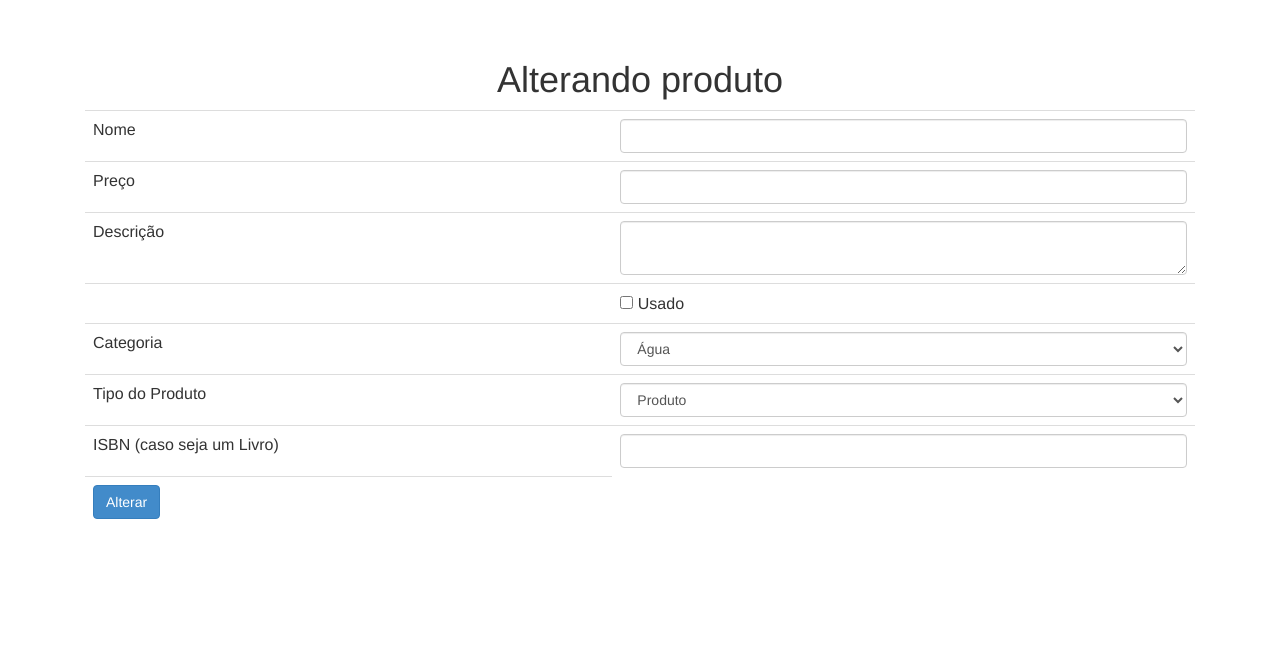
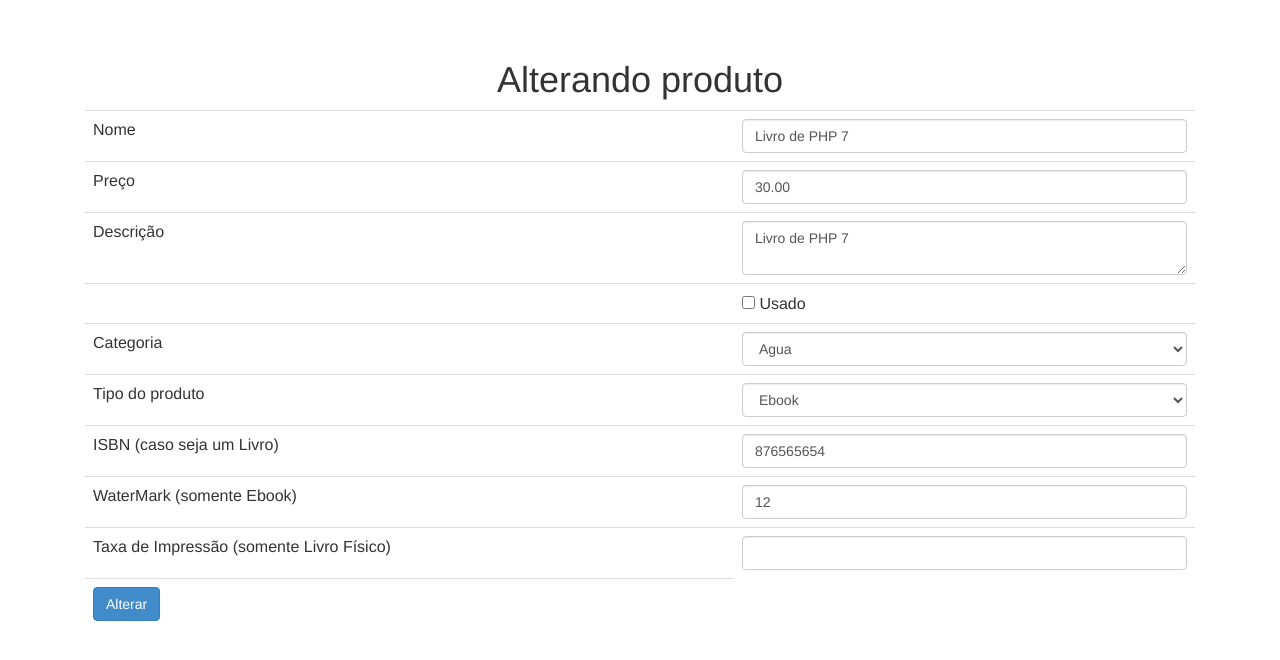
Before and after one commit to rblima0/projeto-php-poo-2, a PHP site: page /produto-altera-formulario.php?id=13 in a window 1280 px wide. Shown: the part 51-711 px from the top of the page. Run offline with PHP 8.4, Linux system fonts and the light colour scheme; data comes from the database, SQL or seed files in the repository; data that the repository does not hold is empty.

Commit message:
Update 4

```diff
--- /dev/null
+++ b/loja/class/Ebook.php
@@ -0,0 +1,13 @@
+<?php
+class Ebook extends Livro {
+
+	private $waterMark;
+
+	public function getWaterMark() {
+		return $this->waterMark;
+	}
+	public function setWaterMark($waterMark) {
+		$this->waterMark = $waterMark;
+	}
+
+}
--- a/loja/class/Livro.php
+++ b/loja/class/Livro.php
@@ -1,5 +1,5 @@
 <?php
-class Livro extends Produto {
+abstract class Livro extends Produto {
 
 	private $isbn;
 
--- a/loja/class/Produto.php
+++ b/loja/class/Produto.php
@@ -7,7 +7,6 @@ class Produto {
     private $descricao;
     private $usado;
     private $categoria;
-    private $tipoProduto;
 
     function __construct($nome, $preco, $descricao, $usado, Categoria $categoria){
         $this->nome = $nome;
@@ -15,13 +14,6 @@ class Produto {
         $this->descricao = $descricao;
         $this->usado = $usado;
         $this->categoria = $categoria;
-    }
-
-    public function precoComDesconto($valor = 0.1) {
-    	if($valor <= 0.5 && $valor > 0) {
-    		return $this->preco - ($this->preco * $valor);
-    	}
-    	return $this->preco;
     }
 
     public function getId(){
@@ -61,12 +53,37 @@ class Produto {
         $this->tipoProduto = $tipoProduto;
     }
 
-    function temIsbn(){
-        return $this instanceof Livro;
+    public function precoComDesconto($valor = 0.1) {
+        if($valor <= 0.5 && $valor > 0) {
+            return $this->preco - ($this->preco * $valor);
+        }
+        return $this->preco;
     }
 
     function calculaImposto() {
         return $this->preco * 0.195;
+    }
+
+    function temIsbn(){
+        return $this instanceof Livro;
+    }
+    function temWaterMark(){
+        return $this instanceof Ebook;
+    }
+    function temTaxaImpressao(){
+        return $this instanceof LivroFisico;
+    }
+
+    public function atualizaBaseadoEm($params){
+        if($this->temIsbn()){
+            $this->setIsbn($params['isbn']);
+        }
+        if($this->temWaterMark()){
+            $this->setWaterMark($params['waterMark']);
+        }
+        if($this->temTaxaImpressao()){
+            $this->setTaxaImpressao($params['taxaImpressao']);
+        }
     }
 
     function __toString(){
--- a/loja/class/ProdutoDao.php
+++ b/loja/class/ProdutoDao.php
@@ -15,24 +15,16 @@ class ProdutoDao {
 
 	while($produto_array = mysqli_fetch_assoc($resultado)) {
 
-		$categoria = new Categoria();
-        $categoria->setNome($produto_array['categoria_nome']);
+		$tipoProduto = $produto_array['tipoProduto'];
+		$produto_id = $produto_array['id'];
+        $categoria_nome = $produto_array['categoria_nome'];
 
-        $nome = $produto_array['nome'];
-        $preco = $produto_array['preco'];
-        $descricao = $produto_array['descricao'];
-        $usado = $produto_array['usado'];
-        $isbn = $produto_array['isbn'];
-        $tipoProduto = $produto_array['tipoProduto'];
+        $factory = new ProdutoFactory();
+        $produto = $factory->criaPor($tipoProduto, $produto_array);
+        $produto->atualizaBaseadoEm($produto_array);
 
-       	if($tipoProduto == "Livro"){
-			$produto = new Livro($nome, $preco, $descricao, $usado, $categoria);
-			$produto->setIsbn($isbn);
-       	}else{
-			$produto = new Produto($nome, $preco, $descricao, $usado, $categoria);
-       	}
-
-        $produto->setId($produto_array['id']);
+        $produto->setId($produto_id);
+        $produto->getCategoria()->setNome($categoria_nome);
 
         array_push($produtos, $produto);
 	}
@@ -47,10 +39,22 @@ function insereProduto(Produto $produto) {
 		$isbn = $produto->getIsbn();
 	}
 
+	$waterMark = "";
+	if($produto->temWaterMark()){
+		$waterMark = $produto->getWaterMark();
+	}
+
+	$taxaImpressao = "";
+	if($produto->temTaxaImpressao()){
+		$taxaImpressao = $produto->getTaxaImpressao();
+	}
+
 	$tipoProduto = get_class($produto);
 
-	$query = "insert into produtos (nome, preco, descricao, categoria_id, usado, isbn, tipoProduto)
-		values ('{$produto->getNome()}', {$produto->getPreco()}, '{$produto->getDescricao()}', {$produto->getCategoria()->getId()}, {$produto->getUsado()},'{$isbn}', '{$tipoProduto}')";
+	$query = "insert into produtos (nome, preco, descricao, categoria_id,
+				usado, isbn, tipoProduto, waterMark, taxaImpressao)
+		values ('{$produto->getNome()}', {$produto->getPreco()}, '{$produto->getDescricao()}', {$produto->getCategoria()->getId()}, {$produto->getUsado()}, '{$isbn}', '{$tipoProduto}',
+                            '{$waterMark}', '{$taxaImpressao}')";
 
 	return mysqli_query($this->conexao, $query);
 }
@@ -62,12 +66,25 @@ function alteraProduto(Produto $produto) {
 		$isbn = $produto->getIsbn();
 	}
 
+	$waterMark = "";
+	if($produto->temWaterMark()){
+		$waterMark = $produto->getWaterMark();
+	}
+
+	$taxaImpressao = "";
+	if($produto->temTaxaImpressao()){
+		$taxaImpressao = $produto->getTaxaImpressao();
+	}
+
 	$tipoProduto = get_class($produto);
 
-	$query = "update produtos set nome = '{$produto->getNome()}', preco = {$produto->getPreco()},
-		descricao = '{$produto->getDescricao()}', categoria_id= {$produto->getCategoria()->getId()},
-			usado = {$produto->getUsado()}, isbn = '{$isbn}', tipoProduto = '{$tipoProduto}'
-			where id = '{$produto->getId()}'";
+	$query = "update produtos set nome = '{$produto->getNome()}',
+			preco = {$produto->getPreco()}, descricao = '{$produto->getDescricao()}',
+				categoria_id= {$produto->getCategoria()->getId()},
+					usado = {$produto->getUsado()}, isbn = '{$isbn}',
+						tipoProduto = '{$tipoProduto}', waterMark = '{$waterMark}',
+							taxaImpressao = '{$taxaImpressao}'
+								where id = '{$produto->getId()}'";
 
 	return mysqli_query($this->conexao, $query);
 }
@@ -78,24 +95,16 @@ function buscaProduto($id) {
 	$resultado = mysqli_query($this->conexao, $query);
 	$produto_buscado = mysqli_fetch_assoc($resultado);
 
-    $categoria = new Categoria();
-    $categoria->setId($produto_buscado['categoria_id']);
+    $tipoProduto = $produto_buscado['tipoProduto'];
+    $produto_id = $produto_buscado['id'];
+    $categoria_id = $produto_buscado['categoria_id'];
 
-    $nome = $produto_buscado['nome'];
-    $preco = $produto_buscado['preco'];
-    $descricao = $produto_buscado['descricao'];
-    $usado = $produto_buscado['usado'];
-    $isbn = $produto_buscado['isbn'];
-    $tipoProduto = $produto_buscado['tipoProduto'];
+    $factory = new ProdutoFactory();
+    $produto = $factory->criaPor($tipoProduto, $produto_buscado);
+    $produto->atualizaBaseadoEm($produto_buscado);
 
-    if($tipoProduto == "Livro"){
-    	$produto = new Livro($nome, $preco, $descricao, $usado, $categoria);
-    	$produto->setIsbn($isbn);
-    }else{
-    	$produto = new Produto($nome, $preco, $descricao, $usado, $categoria);
-    }
-
-    $produto->setId($produto_buscado['id']);
+    $produto->setId($produto_id);
+    $produto->getCategoria()->setId($categoria_id);
 
 	return $produto;
 }
--- /dev/null
+++ b/loja/class/ProdutoFactory.php
@@ -0,0 +1,22 @@
+<?php
+class ProdutoFactory {
+
+	private $classes = array("Produto", "Ebook", "LivroFisico");
+
+	function criaPor($tipoProduto, $params){
+
+		$nome = $params['nome'];
+		$preco = $params['preco'];
+		$descricao = $params['descricao'];
+		$usado = $params['usado'];
+		$categoria = new Categoria();
+
+
+		if(in_array($tipoProduto, $this->classes)){
+			return new $tipoProduto($nome, $preco, $descricao, $usado, $categoria);
+		} else {
+			return new Produto($nome, $preco, $descricao, $usado, $categoria);
+		}
+	}
+
+}
--- a/loja/produto-altera-formulario.php
+++ b/loja/produto-altera-formulario.php
@@ -1,11 +1,11 @@
 <?php
 require_once("cabecalho.php");
 
+$produtoDao = new ProdutoDao($conexao);
+$categoriaDao = new CategoriaDao($conexao);
+
 $id = $_GET['id'];
-$produtoDao = new ProdutoDao($conexao);
 $produto = $produtoDao->buscaProduto($id);
-
-$categoriaDao = new CategoriaDao($conexao);
 $categorias = $categoriaDao->listaCategorias();
 
 $selecao_usado = $produto->getUsado() ? "checked='checked'" : "";
--- a/loja/produto-formulario-base.php
+++ b/loja/produto-formulario-base.php
@@ -28,7 +28,6 @@
 		<select name="categoria_id" class="form-control">
 			<?php
 			foreach($categorias as $categoria) :
-			//$essaEhACategoria = $produto->categoria->id == $categoria->id;
 				$essaEhACategoria = $produto->getCategoria()->getId() == $categoria->getId();
 				$selecao = $essaEhACategoria ? "selected='selected'" : "";
 			?>
@@ -42,21 +41,26 @@
 	</td>
 </tr>
 <tr>
-	<td>Tipo do Produto</td>
+	<td>Tipo do produto</td>
 	<td>
 		<select name="tipoProduto" class="form-control">
 			<?php
-			$tipos = array("Produto","Livro");
+			$tipos = array("Produto", "Livro Fisico", "Ebook");
 			foreach($tipos as $tipo) :
-				$essaEhTipo = get_class($produto) == $tipo;
-				$selecaoTipo = $essaEhTipo ? "selected='selected'" : "";
+				$tipoSemEspaco = str_replace(' ', '', $tipo);
+				$esseEhOTipo = get_class($produto) == $tipoSemEspaco;
+				$selecaoTipo = $esseEhOTipo ? "selected='selected'" : "";
 			?>
-			<option value="<?=$tipo?>" <?=$selecaoTipo?>>
-				<?=$tipo?>
-			</option>
-			<?php
-			endforeach
-			?>
+				<?php if ($tipo == "Livro Fisico") : ?>
+					<optgroup label="Livros">
+				<?php endif ?>
+						<option value="<?=$tipoSemEspaco?>" <?=$selecaoTipo?>>
+							<?=$tipo?>
+						</option>
+				<?php if ($tipo == "Ebook") : ?>
+					</optgroup>
+				<?php endif ?>
+			<?php endforeach ?>
 		</select>
 	</td>
 </tr>
@@ -67,3 +71,17 @@
             value="<?php if ($produto->temIsbn()) { echo $produto->getIsbn(); } ?>" />
     </td>
 </tr>
+<tr>
+    <td>WaterMark (somente Ebook)</td>
+    <td>
+        <input type="text" class="form-control" name="waterMark"
+            value="<?php if ($produto->temWaterMark()) { echo $produto->getWaterMark(); } ?>" />
+    </td>
+</tr>
+<tr>
+    <td>Taxa de Impressão (somente Livro Físico)</td>
+    <td>
+        <input type="text" class="form-control" name="taxaImpressao"
+            value="<?php if ($produto->temTaxaImpressao()) { echo $produto->getTaxaImpressao(); } ?>" />
+    </td>
+</tr>
--- a/loja/produto-formulario.php
+++ b/loja/produto-formulario.php
@@ -10,7 +10,7 @@ $categoria->setId(1);
 $produto = new Produto("", "", "", "", $categoria);
 
 $categoriaDao = new CategoriaDao($conexao);
-$categorias = $categoriaDao->listaCategorias($conexao);
+$categorias = $categoriaDao->listaCategorias();
 
 ?>
 
```
Also changed, not shown: loja/adiciona-produto.php (+9 -16 lines), loja/altera-produto.php (+10 -18 lines), loja/class/LivroFisico.php (added, +13 -0 lines), loja/produto-lista.php (+9 -1 lines), projeto-php-poo.sql (+17 -11 lines).
